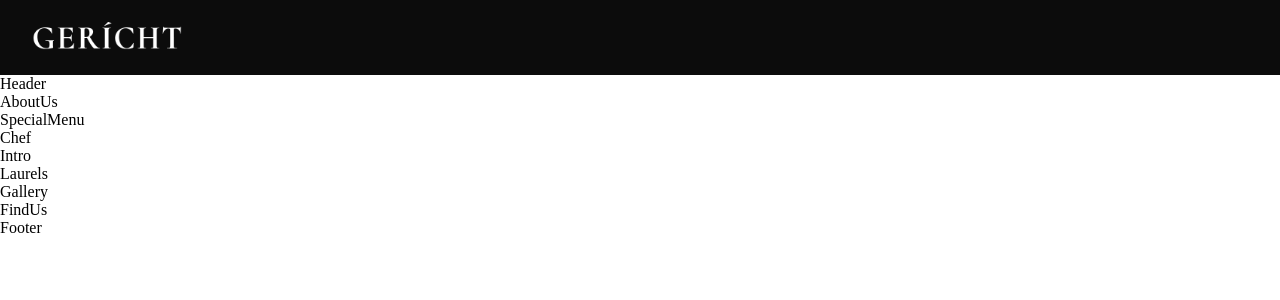
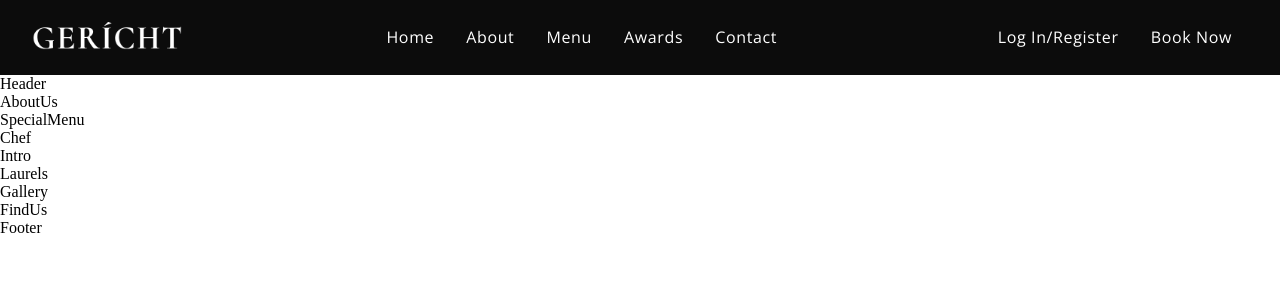
Before and after one commit to SuryanshShukla1002/Restaurant-Application, a React (Create React App) app: page / in a window 1280 px wide. Shown: the top 300 px of the page. Built offline with nearby package versions, Linux system fonts and the light colour scheme; a web font is replaced by a local one.

Commit message:
creating navbar

```diff
--- a/src/components/Navbar/Navbar.jsx
+++ b/src/components/Navbar/Navbar.jsx
@@ -10,6 +10,18 @@
     <div className="app__navbar-logo">
       <img src={images.gericht} alt="app logo" />
     </div>
+    <ul className='app__navbar-links'>
+      <li className='p__opensans'><a href="#home">Home</a></li>
+      <li className='p__opensans'><a href="#about">About</a></li>
+      <li className='p__opensans'><a href="#menu">Menu</a></li>
+      <li className='p__opensans'><a href="#awards">Awards</a></li>
+      <li className='p__opensans'><a href="#contact ">Contact</a></li>
+    </ul>
+    <div className='app__navbar-login'>
+      <a href="#login" className='p__opensans'>Log In/Register</a>
+     <div />
+     <a href="/" className='p__opensans'>Book Now</a>
+    </div>
   </nav>
 );
 
```
